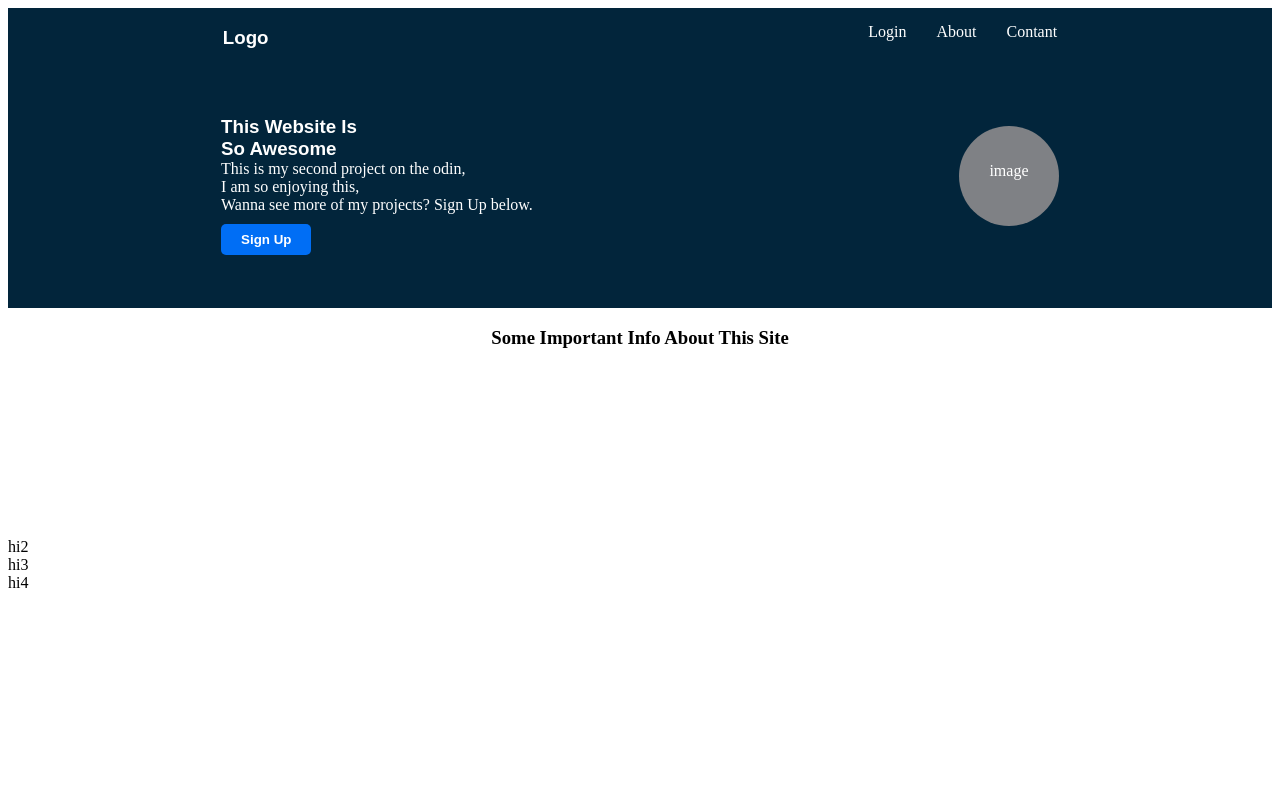
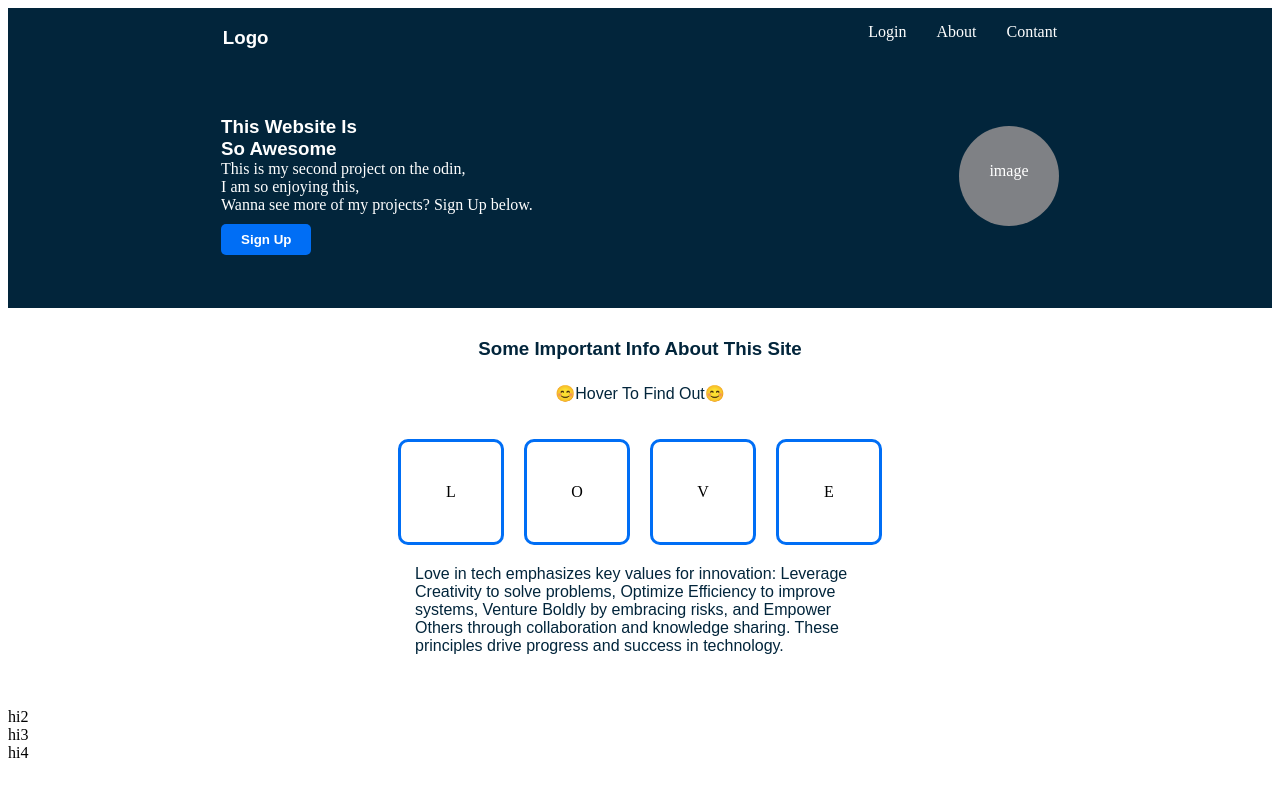
Before and after one commit to Ikageng-20-12/Odin-landing-page, a plain HTML site: page index.html in a window 1280 px wide. Drawn offline with Linux system fonts and the light colour scheme.

Commit message:
Second part of the page is done

```diff
--- a/css/styles.css
+++ b/css/styles.css
@@ -3,7 +3,7 @@
     flex-direction: column;
 }
 
-.mainheader{
+.mainheader {
     display: flex;
     flex-direction: column;
     background-color: #02253B;
@@ -14,36 +14,32 @@
     display: flex;
     align-items: start;
     justify-content: space-around;
-
-
 }
 
-.headerpart h3{
+.headerpart h3 {
     margin-right: 170px;
     color: white;
     font-family: Arial, Helvetica, sans-serif;
     font-weight: bolder;
 }
 
-.headercont{
-
+.headercont {
     display: flex;
     justify-content: space-around;
     margin-top: 30px;
 }
+
 .headercont h3 {
     color: white;
     font-family: Arial, Helvetica, sans-serif;
     font-weight: bolder;
     margin-bottom: 0%;
-
 }
 
 .headercont p {
     color: white;
     margin: 0%;
     margin-bottom: 10px;
-
 }
 
 .headercont button {
@@ -56,14 +52,12 @@
     cursor: pointer;
 }
 
-.imagecont{
+.imagecont {
     display: flex;
     align-items: center;
-
 }
 
-
-.image{
+.image {
     display: flex;
     width: 100px;
     height: 100px;
@@ -72,10 +66,10 @@
     background-color: #7f8185;
     border-radius: 50%;
 }
+
 .links {
     display: flex;
     gap: 30px;
-
 }
 
 .links a {
@@ -84,29 +78,83 @@
     margin-top: 15px;
 }
 
-
 .middleone {
-    height: 230px;
+    display: flex;
+    flex-direction: column;
+    height: 400px;
     background-color: #ffffff;
-
 }
 
 .middleone div {
     display: flex;
     justify-content: center;
     align-items: center;
-
 }
 
-.middletwo {
-
+.middleone h3 {
+    font-family: Arial, Helvetica, sans-serif;
+    font-weight: bolder;
+    color: #02253B;
+    margin-top: 30px;
 }
 
-.middlethree {
-
+.middleone p{
+    font-family: Arial, Helvetica, sans-serif;
+    color: #02253B;
+    margin-top: 5px;
 }
 
-.footerpart {
+.summary {
+    display: flex;
+    justify-content: center;
+    align-items: center;
+    gap: 20px;
+    margin-top: 20px;
+    width: 450px;
+    font-family: Georgia, 'Times New Roman', Times, serif;
+}
+
+.boxcontainer {
+    display: flex;
+    justify-content: center;
+    align-items: center;
+    gap: 20px;
+    margin-top: 20px;
+    margin-bottom: 15px;
+}
+
+.middleone .boxcontainer div {
+    display: flex;
+    align-items: center;
+    justify-content: center;
+    width: 100px;
+    height: 100px;
+    border: 3px solid #006EF5;
+    border-radius: 10px;
+    position: relative;
+}
 
 
+.middleone .boxcontainer div:hover::after {
+    content: attr(data-tooltip);
+    position: absolute;
+    bottom: 110%;
+    left: 50%;
+    transform: translateX(-50%);
+    background-color: rgba(0, 0, 0, 0.75);
+    color: #fff;
+    padding: 5px 10px;
+    border-radius: 5px;
+    white-space: nowrap;
+    font-size: 12px;
+    z-index: 10;
+    opacity: 1;
+    visibility: visible;
+    transition: all 0.3s ease-in-out;
 }
+
+
+.middleone .boxcontainer div::after {
+    opacity: 0;
+    visibility: hidden;
+}
--- a/index.html
+++ b/index.html
@@ -37,6 +37,26 @@
             <div>
                 <h3>Some Important Info About This Site</h3>
             </div>
+            <div>
+                <p>😊Hover To Find Out😊</p>
+            </div>
+            <div class="boxcontainer">
+                <div data-tooltip="Leverage Creativity">L</div>
+                <div data-tooltip="Optimize Efficiency">O</div>
+                <div data-tooltip="Venture Boldly">V</div>
+                <div data-tooltip="Empower Others">E</div>
+
+            </div>
+            <div>
+                <p class="summary">
+                    Love in tech emphasizes key values for innovation:
+                    Leverage Creativity to solve problems,
+                    Optimize Efficiency to improve systems,
+                    Venture Boldly by embracing risks, and Empower Others through collaboration and knowledge sharing.
+                    These principles drive progress and success in technology.
+                </p>
+            </div>
+
         </div>
         <div class="middletwo">
             hi2
```
